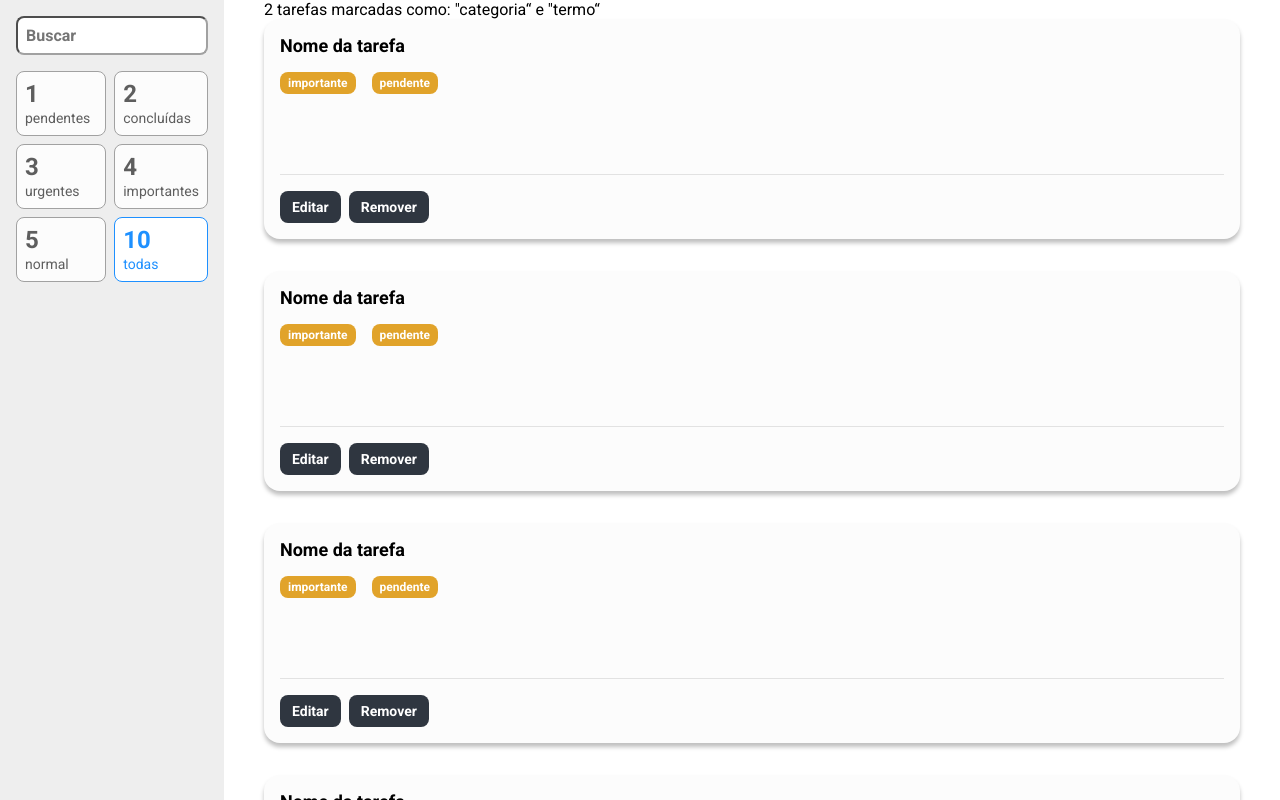
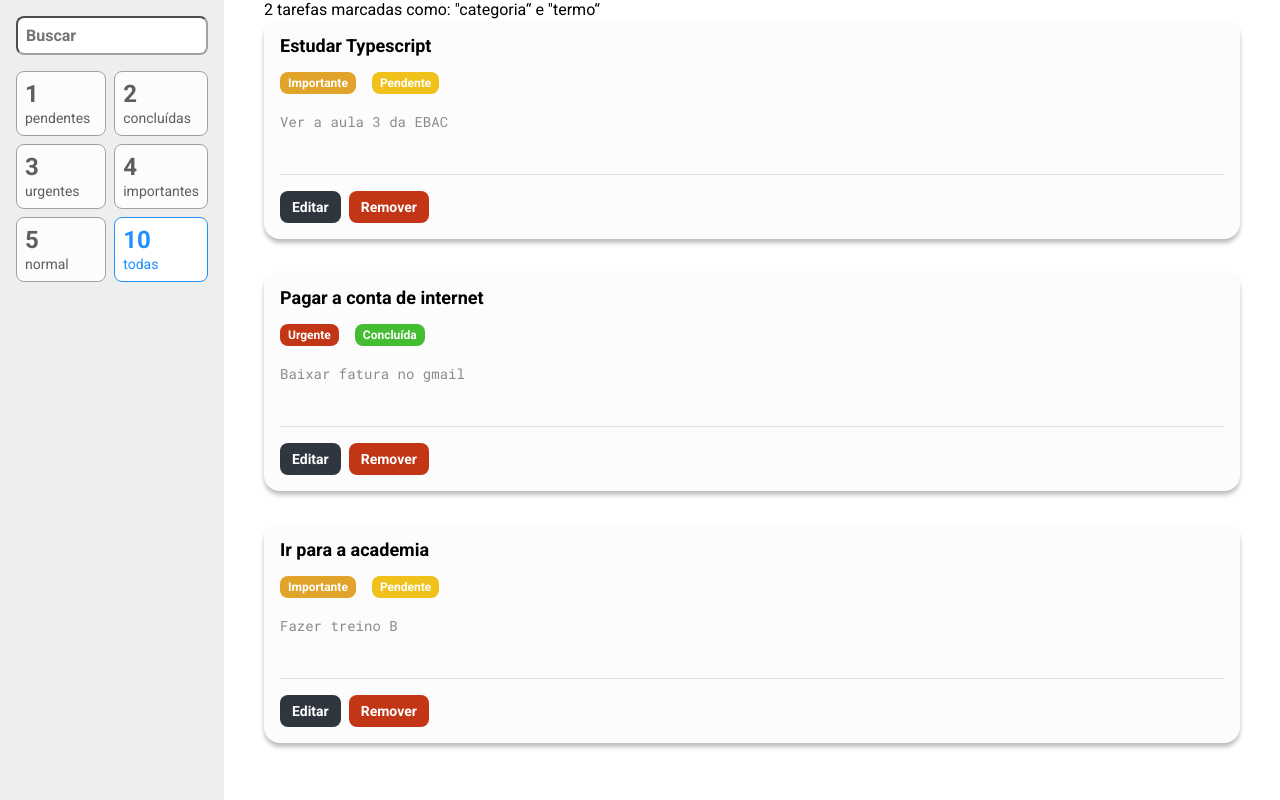
Before and after one commit to devMahaw/todo_react, a React (Create React App) app: page / in a window 1280 px wide. Built offline with nearby package versions, Linux system fonts and the light colour scheme.

Commit message:
feat: task section buttons and tags style included

```diff
--- a/src/components/Task/index.tsx
+++ b/src/components/Task/index.tsx
@@ -1,16 +1,39 @@
 import * as S from "./styles";
+import { useState } from "react";
 
-const Task = () => (
-  <S.Card>
-    <S.Title>Nome da tarefa</S.Title>
-    <S.Tag>importante</S.Tag>
-    <S.Tag>pendente</S.Tag>
-    <S.Description />
-    <S.ActionBar>
-      <S.Button>Editar</S.Button>
-      <S.Button>Remover</S.Button>
-    </S.ActionBar>
-  </S.Card>
-);
+type Props = {
+  title: string;
+  priority: string;
+  status: string;
+  description: string;
+};
+
+const Task = ({ description, priority, status, title }: Props) => {
+  const [isEditing, setIsEditing] = useState(false);
+
+  return (
+    <S.Card>
+      <S.Title>{title}</S.Title>
+      <S.Tag priority={priority}>{priority}</S.Tag>
+      <S.Tag status={status}>{status}</S.Tag>
+      <S.Description value={description} />
+      <S.ActionBar>
+        {isEditing ? (
+          <>
+            <S.SaveButton>Salvar</S.SaveButton>
+            <S.CancelButton onClick={() => setIsEditing(false)}>
+              Cancelar
+            </S.CancelButton>
+          </>
+        ) : (
+          <>
+            <S.Button onClick={() => setIsEditing(true)}>Editar</S.Button>
+            <S.RemoveButton>Remover</S.RemoveButton>
+          </>
+        )}
+      </S.ActionBar>
+    </S.Card>
+  );
+};
 
 export default Task;
--- a/src/components/Task/styles.ts
+++ b/src/components/Task/styles.ts
@@ -1,4 +1,22 @@
 import styled from "styled-components";
+import variables from "../../styles/variables";
+
+type TagProps = {
+  priority?: string;
+  status?: string;
+};
+
+function returnBackgroundColor(props: TagProps): string {
+  if ("status" in props) {
+    if (props.status === "Pendente") return variables.lightYellow;
+    if (props.status === "Concluída") return variables.green;
+  } else if ("priority" in props) {
+    if (props.priority === "Urgente") return variables.red;
+    if (props.priority === "Importante") return variables.darkYellow;
+  }
+
+  return "#ccc";
+}
 
 export const Card = styled.div`
   background-color: #fcfcfc;
@@ -14,12 +32,12 @@ export const Title = styled.h3`
   margin-bottom: 16px;
 `;
 
-export const Tag = styled.span`
+export const Tag = styled.span<TagProps>`
   padding: 4px 8px;
   font-size: 12px;
   font-weight: bold;
   color: #fff;
-  background-color: #e1a32a;
+  background-color: ${(props) => returnBackgroundColor(props)};
   border-radius: 8px;
   margin-right: 16px;
   display: inline-block;
@@ -35,7 +53,7 @@ export const Description = styled.textarea`
   margin: 16px 0px;
   resize: none;
   border: none;
-  background: transparent;
+  background-color: transparent;
 `;
 
 export const ActionBar = styled.div`
@@ -54,3 +72,15 @@ export const Button = styled.button`
   border-radius: 8px;
   margin-right: 8px;
 `;
+
+export const SaveButton = styled(Button)`
+  background-color: ${variables.green};
+`;
+
+export const CancelButton = styled(Button)`
+  background-color: ${variables.red};
+`;
+
+export const RemoveButton = styled(Button)`
+  background-color: ${variables.red};
+`;
--- a/src/containers/TodoList/index.tsx
+++ b/src/containers/TodoList/index.tsx
@@ -1,25 +1,41 @@
 import Task from "../../components/Task";
 import { Container } from "./styles";
+
+const Tasks = [
+  {
+    title: "Estudar Typescript",
+    description: "Ver a aula 3 da EBAC",
+    priority: "Importante",
+    status: "Pendente"
+  },
+  {
+    title: "Pagar a conta de internet",
+    description: "Baixar fatura no gmail",
+    priority: "Urgente",
+    status: "Concluída"
+  },
+  {
+    title: "Ir para a academia",
+    description: "Fazer treino B",
+    priority: "Importante",
+    status: "Pendente"
+  }
+];
 
 const TodoList = () => (
   <Container>
     <p>2 tarefas marcadas como: &quot;categoria&ldquo; e &quot;termo&ldquo;</p>
     <ul>
-      <li>
-        <Task />
-      </li>
-      <li>
-        <Task />
-      </li>
-      <li>
-        <Task />
-      </li>
-      <li>
-        <Task />
-      </li>
-      <li>
-        <Task />
-      </li>
+      {Tasks.map((tarefa) => (
+        <li key={tarefa.title}>
+          <Task
+            description={tarefa.description}
+            priority={tarefa.priority}
+            title={tarefa.title}
+            status={tarefa.status}
+          />
+        </li>
+      ))}
     </ul>
   </Container>
 );
--- /dev/null
+++ b/src/styles/variables.ts
@@ -0,0 +1,6 @@
+export default {
+  red: "#C23616",
+  green: "#44BD32",
+  lightYellow: "#F0C11A",
+  darkYellow: "#E1A32A"
+};
```
